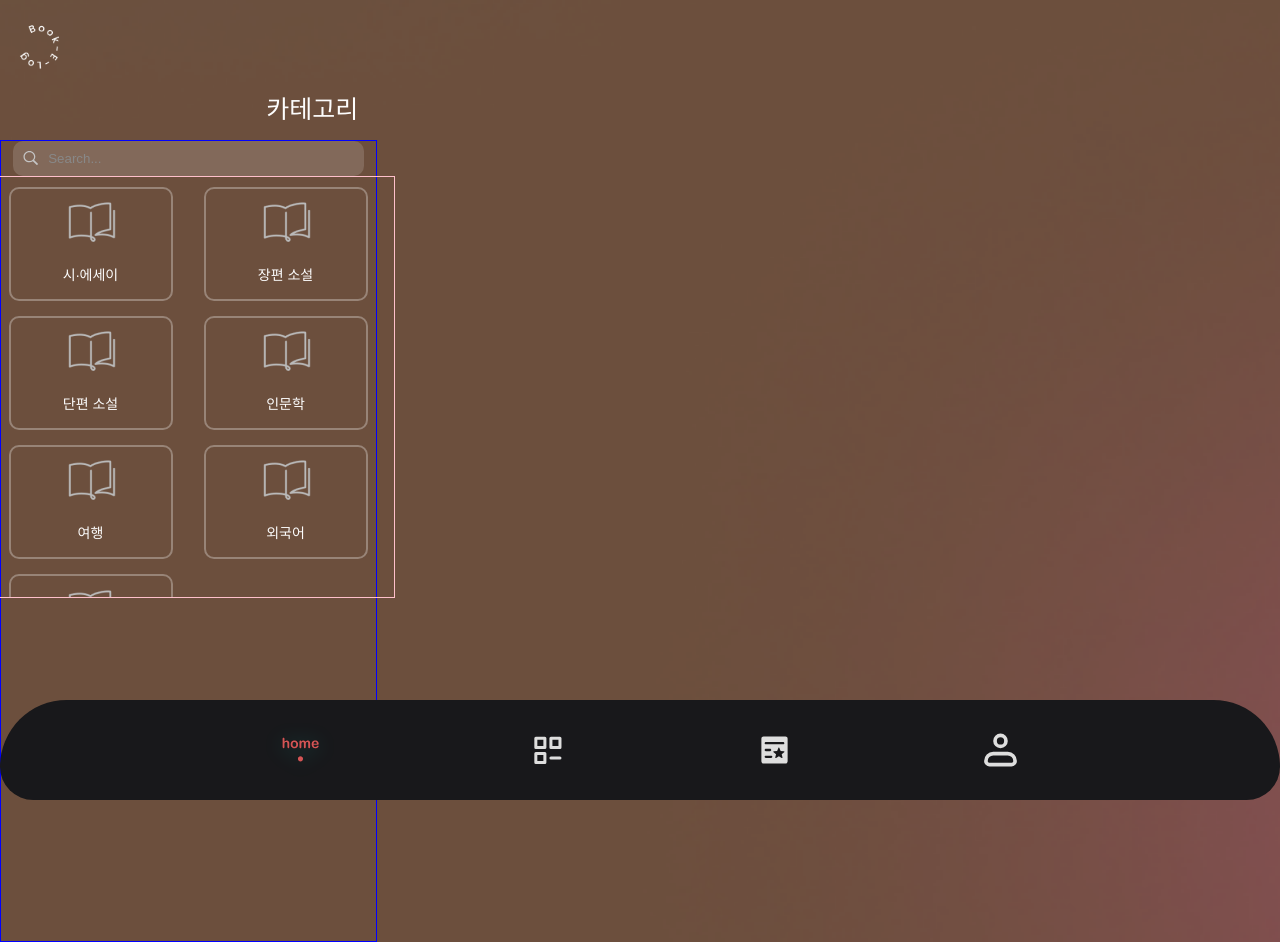
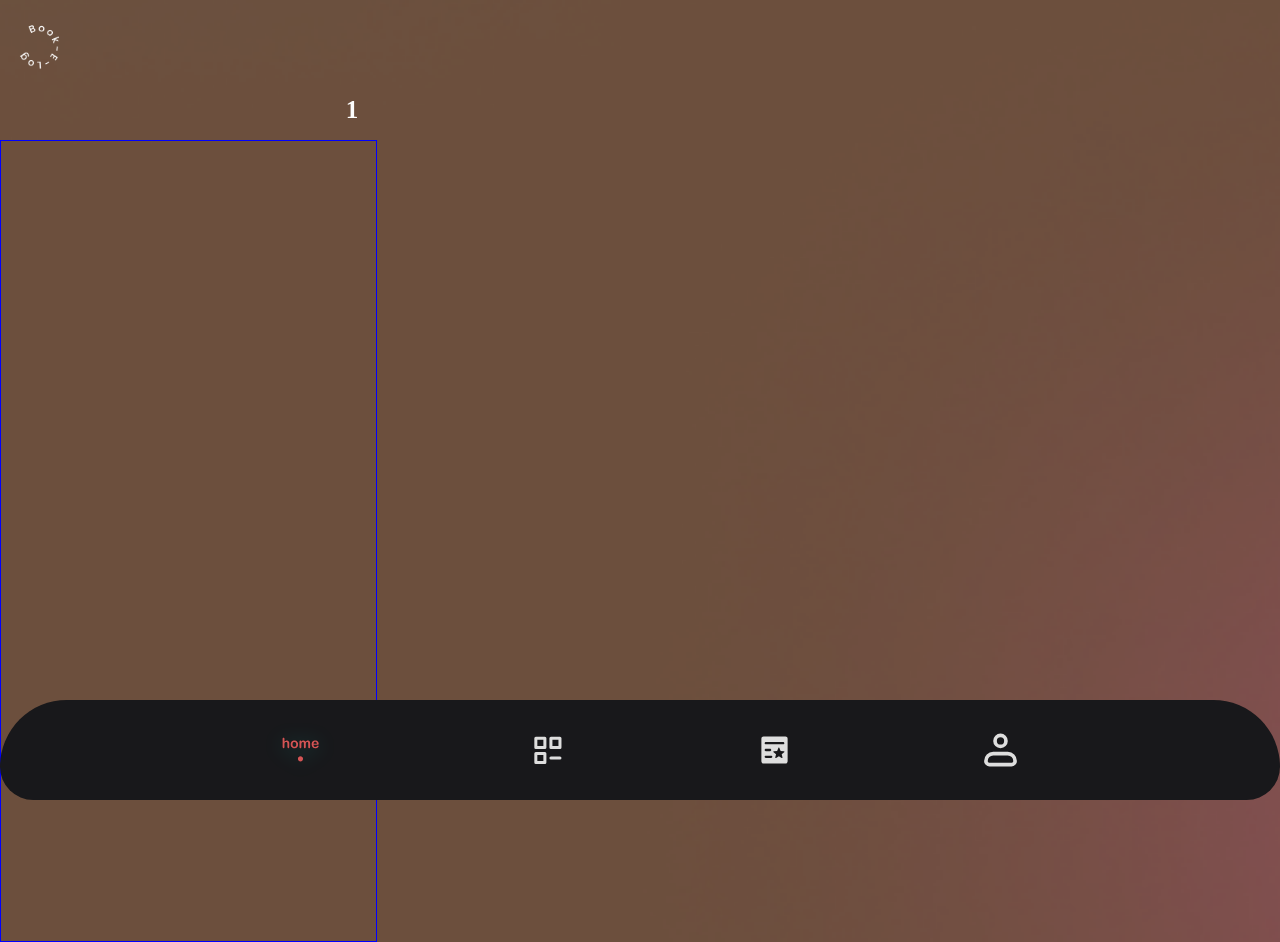
Before and after one commit to Line4-13th/BookELog-Front, a React (Vite) app: page /category/1 in a window 1280 px wide. Built offline with nearby package versions, Linux system fonts and the light colour scheme.

Commit message:
feat: 카테고리 페이지 라우팅 구성

```diff
--- a/package.json
+++ b/package.json
@@ -12,6 +12,7 @@
   "dependencies": {
     "react": "^18.3.1",
     "react-dom": "^18.3.1",
+    "react-router-dom": "^6.27.0",
     "sass": "^1.80.5"
   },
   "devDependencies": {
--- a/src/App.jsx
+++ b/src/App.jsx
@@ -1,14 +1,19 @@
-// import React from 'react';
-
+import { BrowserRouter as Router, Routes, Route } from "react-router-dom";
+import Home from "./pages/Home/Home";
 import Category from "./pages/CategoryPage/CategoryPage";
-import Home from "./pages/Home/Home";
+import NavBar from "./components/Navbar";
+import CategoryDetail from "./pages/CategoryDetail/CategoryDetail";
 
 function App() {
   return (
-    <>
-      {/* <Home /> */}
-      <Category />
-    </>
+    <Router>
+      <NavBar />
+      <Routes>
+        <Route path="/" element={<Home />} />
+        <Route path="/category" element={<Category />} />
+        <Route path="/category/:category" element={<CategoryDetail />} />
+      </Routes>
+    </Router>
   );
 }
 
--- a/src/components/Navbar.jsx
+++ b/src/components/Navbar.jsx
@@ -1,47 +1,65 @@
-import { useState } from 'react'
-import './navbar.scss';
+import { useState } from "react";
+import "./navbar.scss";
 
-const icons = import.meta.glob('../assets/bookelog_nav_icons/*.svg', { eager: true });
+const icons = import.meta.glob("../assets/bookelog_nav_icons/*.svg", {
+  eager: true,
+});
 
 const iconMap = Object.keys(icons).reduce((acc, path) => {
-  const iconName = path.split('/').pop().replace('.svg', '');
+  const iconName = path.split("/").pop().replace(".svg", "");
   acc[iconName] = icons[path].default || icons[path];
   return acc;
 }, {});
 
 function NavBar() {
-  const [selectedIcon, setSelectedIcon] = useState('home');
+  const [selectedIcon, setSelectedIcon] = useState("home");
 
   const handleIconClick = (icon) => {
     setSelectedIcon(selectedIcon === icon ? null : icon);
   };
 
   return (
-    <div className='navbar'>
-      <div className='icons'>
+    <div className="navbar">
+      <div className="icons">
         <img
-          src={selectedIcon === 'home' ? iconMap['home_selected'] : iconMap['home']}
+          src={
+            selectedIcon === "home" ? iconMap["home_selected"] : iconMap["home"]
+          }
           alt="Home"
-          onClick={() => handleIconClick('home')}
+          onClick={() => handleIconClick("home")}
+        />
+
+        <img
+          src={
+            selectedIcon === "category"
+              ? iconMap["category_selected"]
+              : iconMap["category"]
+          }
+          alt="Category"
+          onClick={() => handleIconClick("category")}
+        />
+
+        <img
+          src={
+            selectedIcon === "record"
+              ? iconMap["record_selected"]
+              : iconMap["record"]
+          }
+          alt="Record"
+          onClick={() => handleIconClick("record")}
         />
         <img
-          src={selectedIcon === 'category' ? iconMap['category_selected'] : iconMap['category']}
-          alt="Category"
-          onClick={() => handleIconClick('category')}
-        />
-        <img
-          src={selectedIcon === 'record' ? iconMap['record_selected'] : iconMap['record']}
-          alt="Record"
-          onClick={() => handleIconClick('record')}
-        />
-        <img
-          src={selectedIcon === 'mypage' ? iconMap['mypage_selected'] : iconMap['mypage']}
+          src={
+            selectedIcon === "mypage"
+              ? iconMap["mypage_selected"]
+              : iconMap["mypage"]
+          }
           alt="My Page"
-          onClick={() => handleIconClick('mypage')}
+          onClick={() => handleIconClick("mypage")}
         />
       </div>
     </div>
-  )
-};
+  );
+}
 
 export default NavBar;
--- a/src/components/Search/Category.jsx
+++ b/src/components/Search/Category.jsx
@@ -1,12 +1,13 @@
 import book from "../../assets/Search/OpenBook.png";
 import "./Category.scss";
 
-const Category = ({ title }) => {
+const Category = ({ title, onClick }) => {
   return (
-    <div className="container">
-      <img src={book} alt="" />
+    <div className="container" onClick={onClick}>
+      {" "}
+      {/* 클릭 이벤트 추가 */}
+      <img src={book} alt="Book Icon" />
       <p>{title}</p>
-      {/* 여기서 title 부분 상위 페이지 컴포넌트에서 props로 넘기기 */}
     </div>
   );
 };
--- /dev/null
+++ b/src/pages/CategoryDetail/CategoryDetail.jsx
@@ -0,0 +1,20 @@
+import { useParams } from "react-router-dom";
+
+import UpBar from "../../components/UpBar/UpBar";
+import CategoryTitle from "../../components/Search/CategoryTitle";
+import "./CategoryDetail.scss";
+
+const CategoryDetail = () => {
+  const { category } = useParams(); // URL의 카테고리 파라미터 가져오기
+
+  return (
+    <div>
+      <UpBar />
+      <CategoryTitle title={category} />
+
+      <div className="detail-container"></div>
+    </div>
+  );
+};
+
+export default CategoryDetail;
--- /dev/null
+++ b/src/pages/CategoryDetail/CategoryDetail.scss
@@ -0,0 +1,10 @@
+.detail-container {
+  display: flex;
+  flex-direction: column;
+  // justify-content: center; /* 수직 중앙 정렬 */
+  align-items: center; /* 수평 중앙 정렬 */
+  min-width: 375px;
+  max-width: 375px;
+  min-height: 100vh; /* 화면 전체 높이 */
+  border: 1px solid blue;
+}
--- a/src/pages/CategoryPage/CategoryPage.jsx
+++ b/src/pages/CategoryPage/CategoryPage.jsx
@@ -1,3 +1,5 @@
+import { useNavigate } from "react-router-dom";
+
 import UpBar from "../../components/UpBar/UpBar";
 import Search from "../../components/Search/Search";
 import Category from "../../components/Search/Category";
@@ -15,6 +17,13 @@ const CategoryPage = () => {
     "외국어",
     "ddd",
   ];
+
+  const navigate = useNavigate();
+
+  const handleCategoryClick = (category) => {
+    navigate(`/category/${category}`); // 해당 카테고리 경로로 이동
+  };
+
   return (
     <div>
       <UpBar />
@@ -23,7 +32,12 @@ const CategoryPage = () => {
         <Search />
         <div className="grid-container">
           {categories.map((category, index) => (
-            <Category key={index} title={category} className="grid-container" /> // Category 컴포넌트를 여러 개 렌더링
+            <Category
+              key={index}
+              title={category}
+              className="grid-container"
+              onClick={() => handleCategoryClick(category)}
+            /> // Category 컴포넌트를 여러 개 렌더링
           ))}
           <NavBar />
         </div>
--- a/src/pages/CategoryPage/CategoryPage.scss
+++ b/src/pages/CategoryPage/CategoryPage.scss
@@ -18,5 +18,10 @@
     padding: 10px;
     gap: 15px;
     overflow-y: auto;
+
+    :hover {
+      transform: scale(1.05); /* 5% 확대 */
+      box-shadow: 0px 4px 8px rgba(0, 0, 0, 0.2); /* 부드러운 그림자 */
+    }
   }
 }
```
Also changed, not shown: 1 other file (tests, documents, lock files or other folders).
